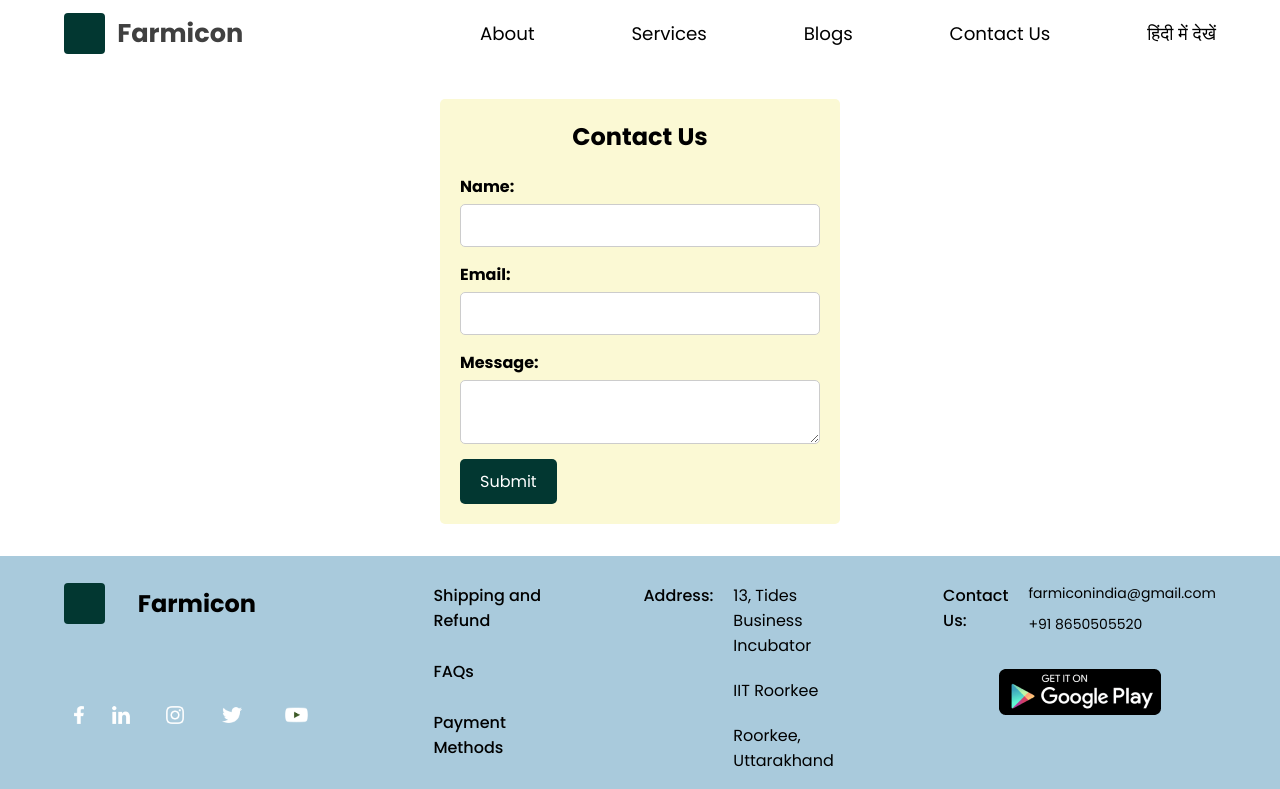
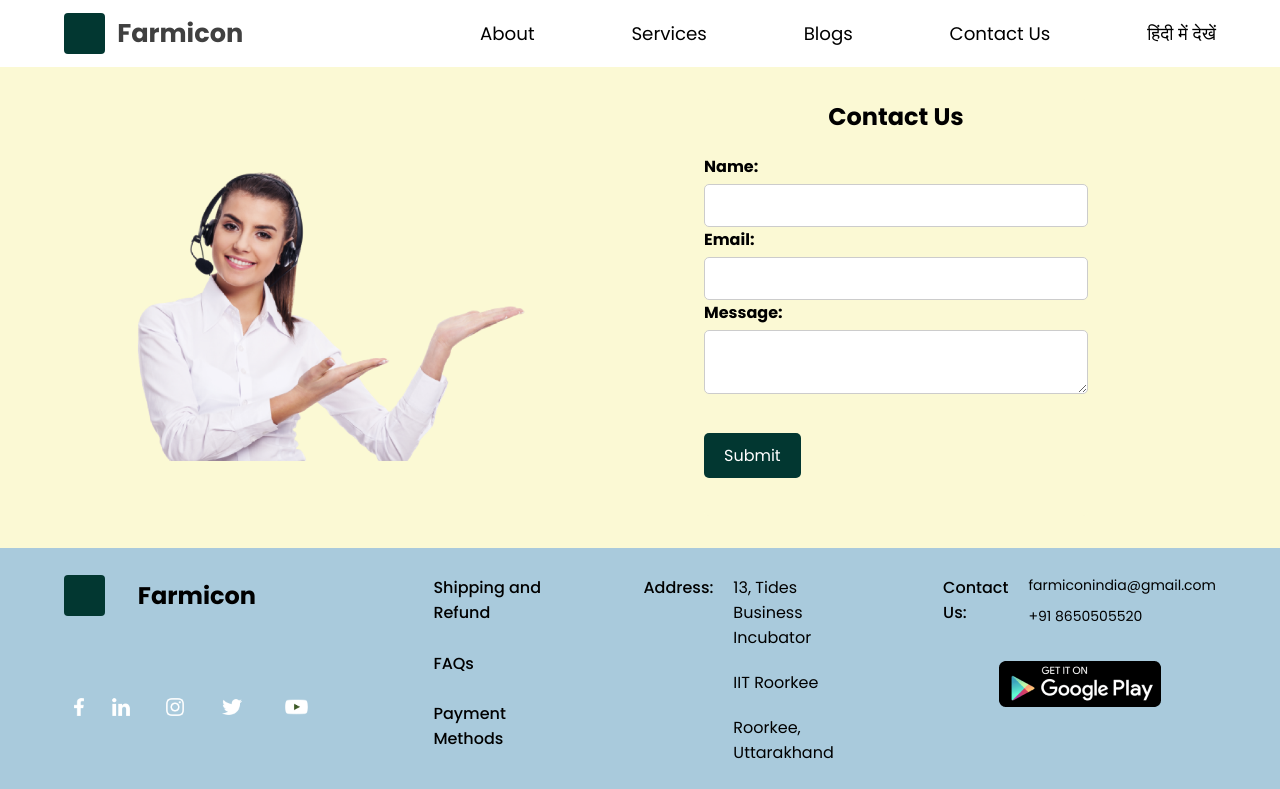
Before and after one commit to farmiconindia/farmicon-web, a React (Vite) app: page /contact in a window 1280 px wide. Shown: the top 789 px of the page. Built offline with nearby package versions, Linux system fonts and the light colour scheme.

Commit message:
Minor changes

```diff
--- a/src/pages/contact/Contact.jsx
+++ b/src/pages/contact/Contact.jsx
@@ -1,4 +1,5 @@
 import React, { useState } from "react";
+import contactimg from "../../assets/contact.png";
 import "./contact.scss";
 
 const Contact = () => {
@@ -18,6 +19,11 @@
 
   return (
     <div className="contact">
+      <div className="container">
+        <div className="left">
+          <img src={contactimg} />
+        </div>
+        <div className="right">
           <div className="contact-form">
             <h2>Contact Us</h2>
             <form onSubmit={handleSubmit}>
@@ -54,6 +60,8 @@
             </form>
           </div>
         </div>
+      </div>
+    </div>
   );
 };
 
--- a/src/pages/contact/contact.scss
+++ b/src/pages/contact/contact.scss
@@ -4,12 +4,47 @@
 .contact {
     @include themify($themes) {
         padding: 2rem 0;
+        background-color: #fbf9d4 ;
+
+        .container {
+            display: flex;
+            width: 100%;
+            color: black;
+            justify-content: center;
+            align-items: center;
+            //   gap: calc(1rem + 9vw);
+
+            @include tablet {
+            }
+
+            @include mobile {
+              flex-direction: column;
+            }
+
+            .right {
+              display: flex;
+              align-items: flex-start;
+              flex-direction: column;
+              justify-content: center;
+              // gap: calc(1rem + 3vw);
+              gap: 2rem;
+              width: 50%;
+
+              @include tablet {
+              }
+
+              @include mobile {
+                width: 100%;
+                justify-content: center;
+                align-items: center;
+              }
 
               .contact-form {
 
-            max-width: 400px;
+                // max-width: 400px;
                 margin: 0 auto;
-            padding: 20px;
+                // padding: 20px;
+                width: 60%;
                 background-color: #fbf9d4 ;
                 border-radius: 5px;
                 // box-shadow: 0 2px 4px #0000001a;
@@ -23,7 +58,7 @@
                     .form-group {
                         display: flex;
                         flex-direction: column;
-                    margin-bottom: 15px;
+
 
                         label {
                             font-weight: bold;
@@ -34,6 +69,7 @@
                         textarea {
                             padding: 10px;
                             border-radius: 5px;
+                            width: 100%;
                             border: 1px solid #ccc;
                             font-size: 14px;
                             outline: none;
@@ -46,6 +82,7 @@
                         color: #fff;
                         border: none;
                         border-radius: 5px;
+                        margin: 10% 0%;
                         font-size: 16px;
                         cursor: pointer;
 
@@ -57,5 +94,70 @@
 
 
             }
+
+              span {
+                font-size: xx-large;
+                border-radius: 4px;
+                color: themed("brand");
+                font-weight: 900;
+
+                @include tablet {
+                }
+
+                @include mobile {
+                  width: 100%;
+                  text-align: center;
                 }
               }
+
+              p {
+                font-weight: 400;
+                font-size: 18px;
+
+                em {
+                  font-weight: 700;
+                  font-size: 18px;
+                }
+
+                @include tablet {
+                }
+
+                @include mobile {
+                  text-align: justify;
+                }
+              }
+
+              a {
+                text-decoration: none;
+                background-color: #054e45;
+                border-radius: 4px;
+                padding: 0.5rem 1rem;
+                color: white;
+              }
+            }
+
+            .left {
+              display: flex;
+              justify-content: center;
+              align-items: center;
+              width: 40%;
+              // height: 100vh;
+
+              img {
+                display: block;
+                width: 100%;
+                transform: scale(0.9);
+              }
+
+              @include tablet {
+              }
+
+              @include mobile {
+                display: none;
+              }
+            }
+          }
+
+
+    }
+}
--- a/src/pages/home/home.scss
+++ b/src/pages/home/home.scss
@@ -82,6 +82,7 @@
             font-size: xx-large;
             background-color: white;
             color: #054e45;
+            padding: 0%;
             margin: 0;
           }
 
@@ -141,6 +142,7 @@
       align-content: center;
       height: auto;
       padding: 4rem 0;
+      padding-bottom: 8rem;
       position: relative;
 
       .arrow {
--- a/src/pages/product/Product.jsx
+++ b/src/pages/product/Product.jsx
@@ -105,6 +105,7 @@
                 <img src={DroneHero} className="image"/>
             </div>
           </div>
+          <button>Buy Now</button>
         </section>
       </div>
     </>
--- a/src/pages/product/product.scss
+++ b/src/pages/product/product.scss
@@ -75,6 +75,18 @@
         justify-content: flex-start;
         align-items: center;
 
+        button {
+          text-decoration: none;
+          width: 20%;
+          text-align: center;
+          font-size: larger;
+          background-color: #054e45;
+          border-radius: 4px;
+          padding: 0.5rem 1rem;
+          color: white;
+          margin: 2%;
+        }
+
         h1 {
             align-self: flex-start;
             font-size: calc(1.5vw + 0.9rem);
--- a/src/pages/services/services.scss
+++ b/src/pages/services/services.scss
@@ -35,11 +35,11 @@
         font-size: calc(2.5vw + 1.5rem);
         font-weight: 700;
         color: themed("brand");
-        margin-left: 8vw;
+        margin-left: 6vw;
         // background-color: white;
         border-color: azure;
         // filter: drop-shadow(2px 4px 30px rgba(0, 0, 0, 0.25));
-        padding: 10px;
+        // padding: 10px;
 
       }
     }
@@ -61,6 +61,8 @@
       @include mobile {
         height: auto;
       }
+
+
 
       .lining-1 {
         position: absolute;
@@ -113,6 +115,7 @@
         background-color: #fffff9;
         border-radius: 24px;
         padding: 15px;
+        margin-top: 2vh;
         justify-content: space-between;
         z-index: 50;
 
```
Also changed, not shown: src/assets/contact.png (added). Lines whose indentation alone changed are shown as unchanged.
